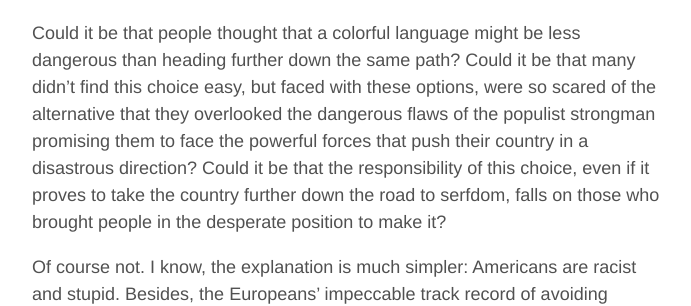
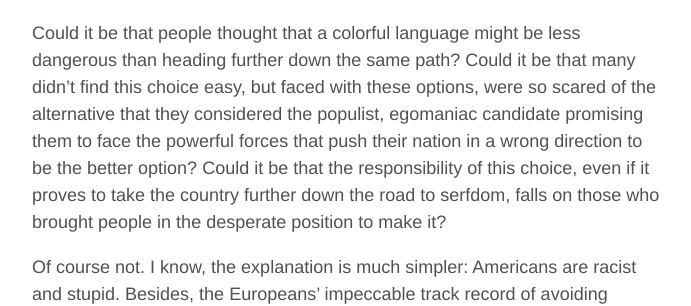
Before and after one commit to aoghina/aoghina.github.io, a Jekyll site: the page built from _posts/2016-11-09-could-it-be.md, in a window 1280 px wide. Shown: the part 971-1277 px from the top of the page, without its empty margins (293-984 px from the left). Built offline with Jekyll 4.4.1, drawn with Linux system fonts in a browser that asks for light colours; comment, search, counter and statistics services are not loaded.

Commit message:
Update could it be

```diff
--- a/_posts/2016-11-09-could-it-be.md
+++ b/_posts/2016-11-09-could-it-be.md
@@ -13,7 +13,7 @@
 
 Could it be that some find it wrong to force bakers to imprint messages they don't agree with on cakes, or face state punishment? Could it be that people find it unacceptable to reinterpret the country's constitution, reduce freedom of conscience, freedom of school choice, freedom to offer and purchase only the goods and services one desires? Could it be that suppressing free speech and putting lives at risk out of fear not to offend is condemned? Could it be that people find troublesome the collusion between media and the establishment, the bias in academia, the propaganda, the falsified polls?
 
-Could it be that people thought that a colorful language might be less dangerous than heading further down the same path? Could it be that many didn't find this choice easy, but faced with these options, were so scared of the alternative that they overlooked the dangerous flaws of the populist strongman promising them to face the powerful forces that push their country in a disastrous direction? Could it be that the responsibility of this choice, even if it proves to take the country further down the road to serfdom, falls on those who brought people in the desperate position to make it?
+Could it be that people thought that a colorful language might be less dangerous than heading further down the same path? Could it be that many didn't find this choice easy, but faced with these options, were so scared of the alternative that they considered the populist, egomaniac candidate promising them to face the powerful forces that push their nation in a wrong direction to be the better option? Could it be that the responsibility of this choice, even if it proves to take the country further down the road to serfdom, falls on those who brought people in the desperate position to make it?
 
 Of course not. I know, the explanation is much simpler: Americans are racist and stupid. Besides, the Europeans' impeccable track record of avoiding dictatorships uniquely qualifies them to mock Americans and lecture them on matters of freedom and democracy. It's not like the two world wars started in Europe. It's not like Europeans triggered the rise of the communist regimes that imprisoned large parts of the world for generations. It's not like, each time, Americans had to risk and sometimes give their lives to extinguish the infernal fires that Europeans' toxic love affair with collectivism had started. Those are minor historical details we tend to forget when riding our high horse, armed with self-proclaimed superiority and shielded with ignorance.
 
```
